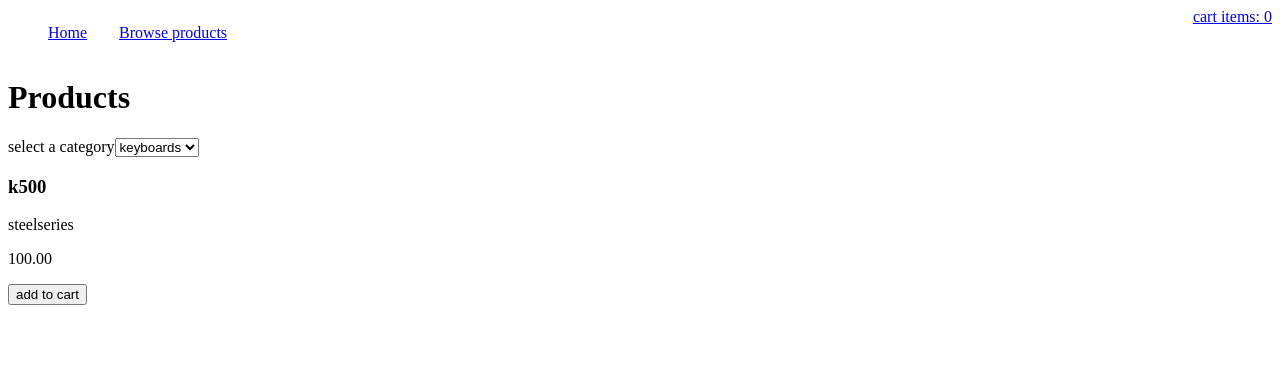
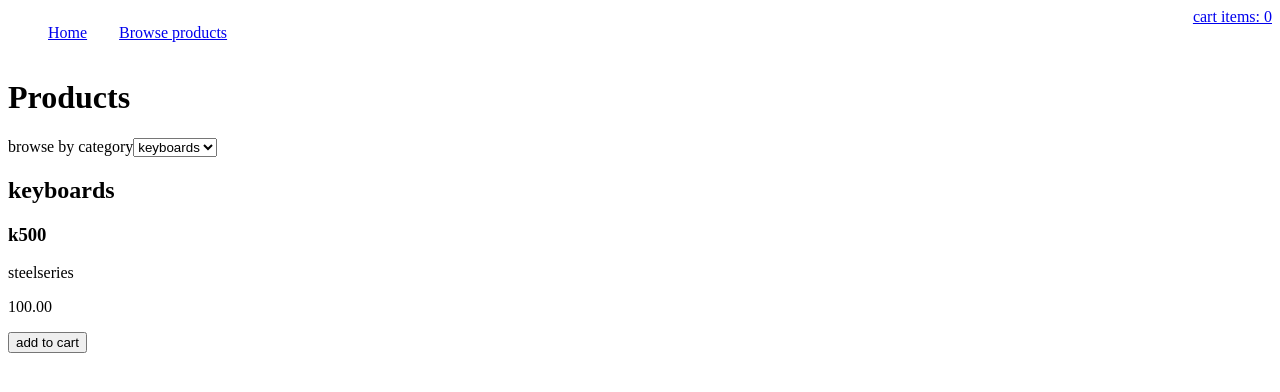
Before and after one commit to MauritzLM/react-shopping-cart, a React (Create React App) app: page /products in a window 1280 px wide. Shown: the top 392 px of the page. Built offline with nearby package versions, Linux system fonts and the light colour scheme.

Commit message:
added cart state, and cart handle function props

```diff
--- a/src/components/productCategory.js
+++ b/src/components/productCategory.js
@@ -2,7 +2,7 @@ import { useState } from "react";
 // import { keyboards, mice, headsets, controllers } from "../inventory";
 import ProductsContainer from "./productsContainer";
 
-function Products() {
+function Products({ cart, handleCartAdd }) {
     const [category, setCategory] = useState("keyboards");
 
     function handleCategoryChange(event) {
@@ -11,17 +11,17 @@ function Products() {
     return (
         <>
             <h1>Products</h1>
-            <label htmlFor="category-select">select a category</label>
-            <select name="category-select" value={category} onChange={handleCategoryChange}>
+            <label htmlFor="category-select">browse by category</label>
+            <select name="category-select" id="category-select" value={category} onChange={handleCategoryChange}>
                 <option value="keyboards">keyboards</option>
                 <option value="mice">mice</option>
                 <option value="headsets">headsets</option>
                 <option value="controllers">controllers</option>
             </select>
-            <ProductsContainer category={category} />
+            <ProductsContainer category={category} cart={cart} handleCartAdd={handleCartAdd} />
         </>
     )
-}
+};
 
 
 export default Products;
--- a/src/components/productsContainer.js
+++ b/src/components/productsContainer.js
@@ -1,14 +1,15 @@
 import { inventory } from "../inventory";
 import ProductCard from "./productCard";
 
-function ProductsContainer({ category }) {
+function ProductsContainer({ category, cart, handleCartAdd }) {
     // get category from inventory
     return (
         <>
+            <h2>{category}</h2>
             <div className="products-container">
                 {
                     inventory[category].map(item => {
-                        return <ProductCard product={item} key={item.id} />
+                        return <ProductCard product={item} key={item.id} cart={cart} handleCartAdd={handleCartAdd} category={category} />
                     })
                 }
             </div>
```
